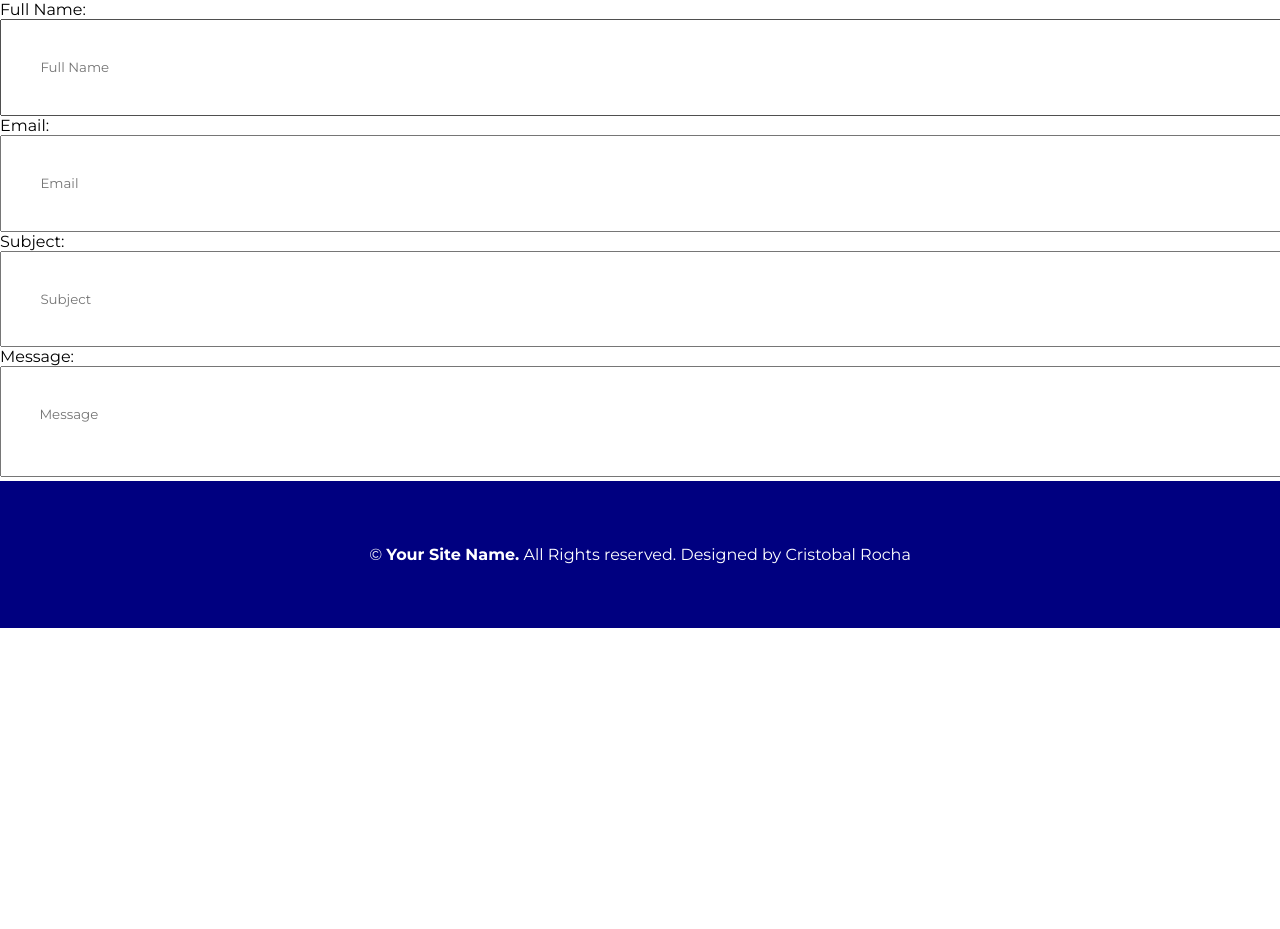
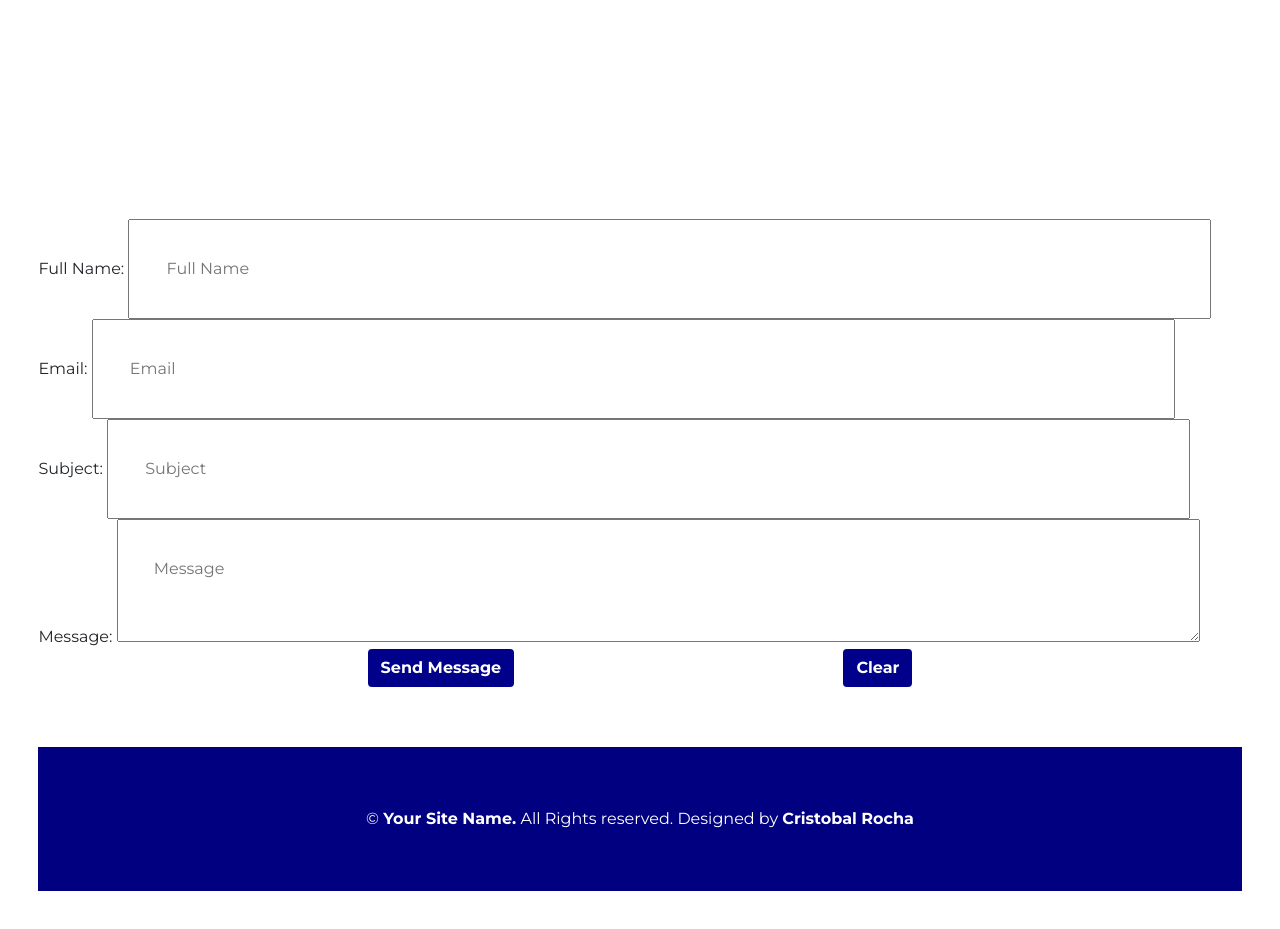
Before and after one commit to CristobalRocha/Class-05, a plain HTML site: page index.html in a window 1280 px wide. Before the commit the page ends 800 px from the top, so only its background shows below. Drawn offline with nearby package versions, Linux system fonts and the light colour scheme.

Commit message:
Website Bottom section done

```diff
--- a/css/style.css
+++ b/css/style.css
@@ -5,16 +5,36 @@
 }
 
 @media (min-width:300px) {
+
     body {
         font-family: 'Montserrat', sans-serif;
+        padding: 3%;
+    }
+
+    section {
+        padding-top: 5%;
+        padding-bottom: 5%;
     }
 
     .contact [type="text"],[type="email"], textarea {
-        width: 95%;
+        width: 90%;
         font-family: 'Montserrat', sans-serif;
         padding: 3%;
+    }
 
+    .contact [class="d-flex"] {
+        justify-content: space-evenly;
     }
+
+    .btn {
+        color: white;
+        background-color: darkblue;
+        font-weight: 600;
+    }
+
+    /* .btn:hover {
+        background-color: steelblue;
+    } */
 
     .footer {
         background-color: navy;
--- a/index.html
+++ b/index.html
@@ -4,12 +4,20 @@
     <meta charset="UTF-8">
     <meta http-equiv="X-UA-Compatible" content="IE=edge">
     <meta name="viewport" content="width=device-width, initial-scale=1.0">
+    <title>Class - 05</title>
+
+    <!-- CSS only -->
+    <link href="https://cdn.jsdelivr.net/npm/bootstrap@5.1.3/dist/css/bootstrap.min.css" rel="stylesheet">
     <link rel="stylesheet" href="./css/style.css">
-    <title>Class - 05</title>
 </head>
 <body>
 
     <main>
+
+        <!-- EDUCATION SECTION -->
+        <section class="education" id="education">
+
+        </section>
 
         <!-- CONTACT SECTION -->
         <section class="contact" id="contact">
@@ -30,17 +38,21 @@
                     <label for="message">Message:</label>
                     <textarea placeholder="Message" required></textarea>
                 </div>
+                <div class="d-flex">
+                    <input type="submit" value="Send Message" class="btn">
+                    <input type="reset" value="Clear" class="btn">
+                </div>
             </form>
         </section>
-
-        <!-- Hello world -->
     </main>
 
 
     <footer id="footer" class="footer">
-        &copy; <span>Your Site Name.</span> All Rights reserved. Designed by Cristobal Rocha
+        &copy; <span>Your Site Name.</span> All Rights reserved. Designed by <span>Cristobal Rocha</span>
+    </footer>
 
-    </footer>
+    <!-- JavaScript Bundle with Popper -->
+    <script src="https://cdn.jsdelivr.net/npm/bootstrap@5.1.3/dist/js/bootstrap.bundle.min.js"></script>
 
 </body>
 </html>
```
